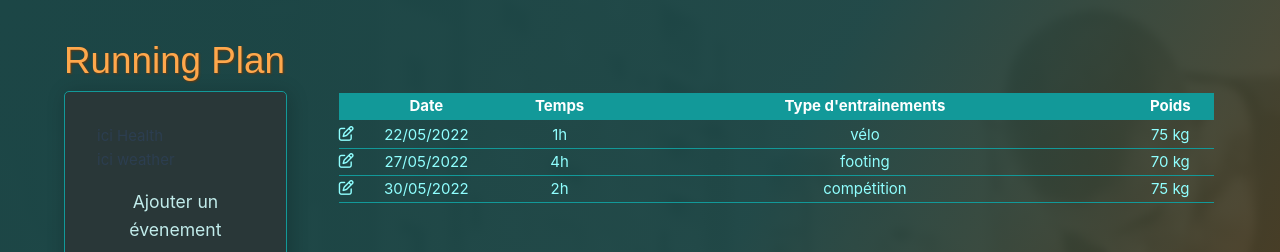
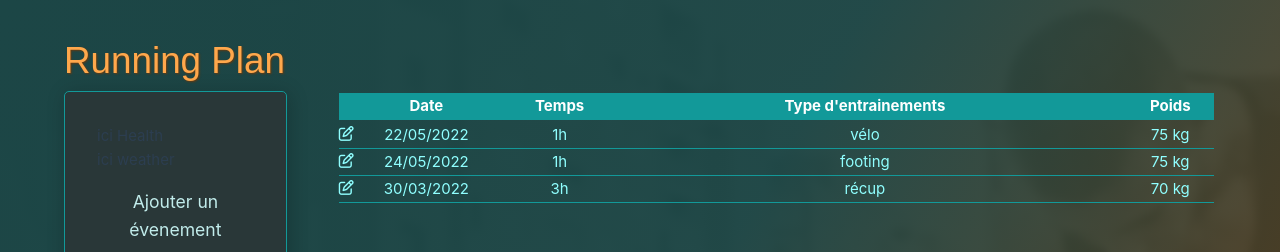
Before and after one commit to joris-villet/running-plan-client, a Vue app: page /dashboard in a window 1280 px wide. Shown: the top 252 px of the page. Built offline with nearby package versions, Linux system fonts and the light colour scheme; data requests are answered from the project's data file; a web font is replaced by a local one.

Commit message:
mounted hook on dahsboardview and getEvents action in store working with json-server

```diff
--- /dev/null
+++ b/db.json
@@ -0,0 +1,25 @@
+{
+  "events": [
+    {
+      "id": 1,
+      "date": "22/05/2022",
+      "time": "1h",
+      "trainingType": "vélo",
+      "weight": 75
+    },
+    {
+      "id": 2,
+      "date": "24/05/2022",
+      "time": "1h",
+      "trainingType": "footing",
+      "weight": 75
+    },
+    {
+      "id": 3,
+      "date": "30/03/2022",
+      "time": "3h",
+      "trainingType": "récup",
+      "weight": 70
+    }
+  ]
+}
--- a/package.json
+++ b/package.json
@@ -4,9 +4,12 @@
   "scripts": {
     "dev": "vite",
     "build": "vite build",
-    "preview": "vite preview --port 5050"
+    "preview": "vite preview --port 5050",
+    "server": "json-server --watch db.json --port 5000"
   },
   "dependencies": {
+    "axios": "^0.26.1",
+    "json-server": "^0.17.0",
     "pinia": "^2.0.11",
     "vue": "^3.2.31",
     "vue-router": "^4.0.12"
--- a/src/stores/event.js
+++ b/src/stores/event.js
@@ -1,4 +1,5 @@
 import { defineStore } from 'pinia'
+import axios from 'axios'
 
 export const useEventStore = defineStore({
   id: 'event',
@@ -7,28 +8,17 @@ export const useEventStore = defineStore({
     time: '',
     trainingType: '',
     weight: '',
-    events: [
-      {
-        id: 1,
-        date: "22/05/2022",
-        time: "1h",
-        trainingType: "vélo",
-        weight: 75
-      },
-      {
-        id: 2,
-        date: "27/05/2022",
-        time: "4h",
-        trainingType: "footing",
-        weight: 70
-      },
-      {
-        id: 3,
-        date: "30/05/2022",
-        time: "2h",
-        trainingType: "compétition",
-        weight: 75
-      },
-    ],
+    events: []
   }),
+  actions: {
+    async getEvents() {
+      try {
+        const { data } = await axios.get(`${import.meta.env.VITE_API_BASE_URL}/events`)
+        console.log(data);
+        this.events = data;
+      } catch(err) {
+        console.log(err)
+      }
+    }
+  }
 })
--- a/src/views/DashboardView.vue
+++ b/src/views/DashboardView.vue
@@ -1,16 +1,18 @@
 <script>
 import Sidebar from '@/components/Sidebar.vue'
 import Table from '@/components/Table.vue'
+import { useEventStore } from '@/stores/event.js'
 
 export default {
   name: 'DashboardView',
   components: { Sidebar, Table },
 
+  mounted() {
+    const eventStore = useEventStore();
+    eventStore.getEvents()
+  },
+
   setup() {
-
-    return {
-
-    }
 
   }
 
@@ -18,15 +20,10 @@ export default {
 </script>
 
 <template>
-
   <section class="dashboard">
-
     <Sidebar />
-
     <Table />
-
   </section>
-
 </template>
 
 <style>
```
Also changed, not shown: 2 other files (tests, documents, lock files or other folders).
